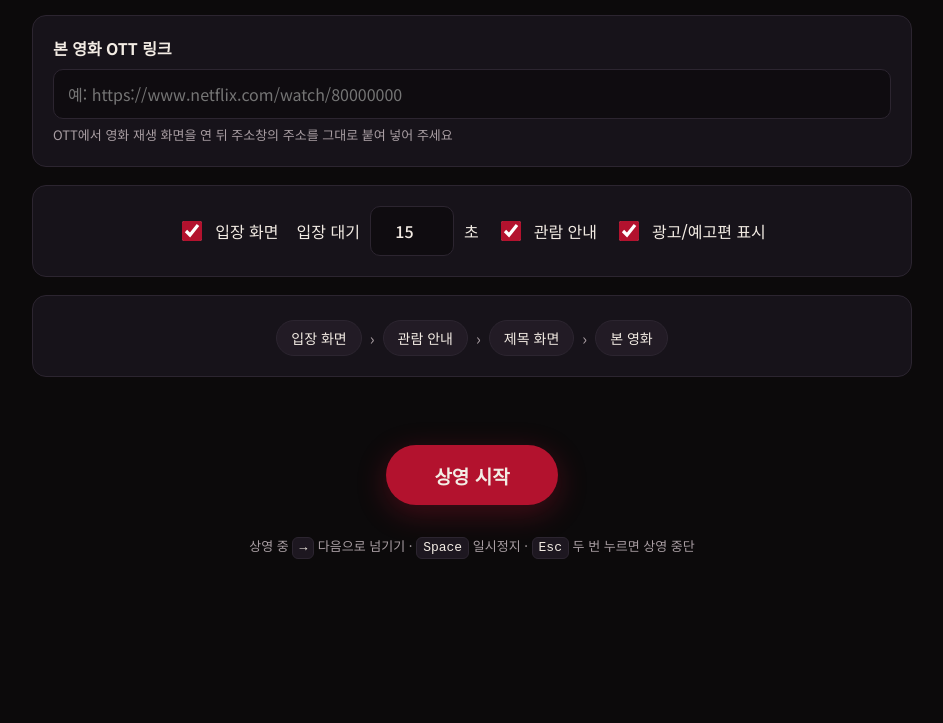
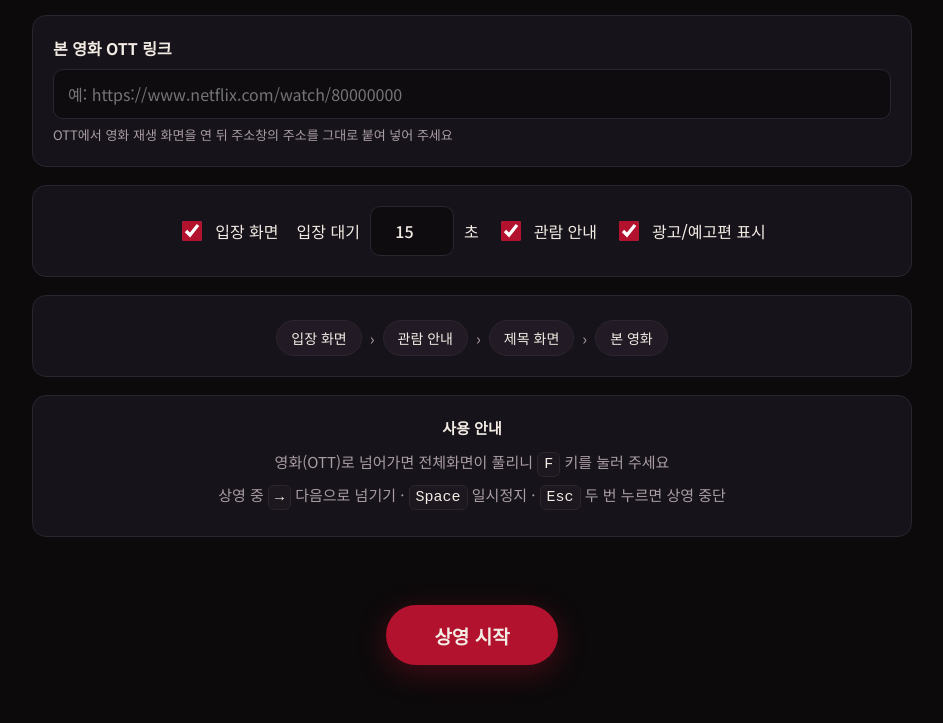
Before and after one commit to gyultaeng9780/home-theater, a plain HTML site: page index.html in a window 1280 px wide. Shown: the part 957-1680 px from the top of the page, without its empty margins (168-1111 px from the left). Before the commit the page ends 1593 px from the top, so only its background shows below. Drawn offline with Linux system fonts and the light colour scheme; a web font is replaced by a local one.

Commit message:
Update index.html

```diff
--- a/index.html
+++ b/index.html
@@ -3,7 +3,7 @@
 <head>
 <meta charset="utf-8">
 <meta name="viewport" content="width=device-width,initial-scale=1">
-<title>우리집 영화관</title>
+<title>CGV</title>
 <link rel="preconnect" href="https://fonts.googleapis.com">
 <link href="https://fonts.googleapis.com/css2?family=Gowun+Batang:wght@700&family=Noto+Sans+KR:wght@400;500;700&display=swap" rel="stylesheet">
 <style>
@@ -44,7 +44,9 @@ input:focus,textarea:focus{border-color:var(--gold)}
 #start{height:60px;padding:0 48px;border:0;border-radius:999px;background:var(--red);font-size:19px;font-weight:700;cursor:pointer;display:inline-flex;align-items:center;justify-content:center;line-height:1;box-shadow:0 8px 30px #b3122e55}
 #start:hover{background:#c8173a}#start:focus-visible{outline:3px solid var(--gold);outline-offset:3px}
 #msg{grid-column:1/-1;text-align:center;color:var(--gold);min-height:24px;margin:0}
-.keys{grid-column:1/-1;text-align:center;color:var(--dim);font-size:13px}
+.guide{text-align:center;color:var(--dim);font-size:15px}
+.guide p{margin:6px 0}
+.guide .gt{color:var(--ink);font-weight:700;margin:0 0 10px}
 kbd{display:inline-block;border:1px solid var(--line);border-radius:6px;padding:0 6px;background:#1d1720;color:var(--ink)}
 @media(max-width:700px){.wrap{grid-template-columns:minmax(0,1fr)}.brand{font-size:34px}}
 /* 상영 화면 */
@@ -79,7 +81,7 @@ kbd{display:inline-block;border:1px solid var(--line);border-radius:6px;padding:
 </head>
 <body>
 <main id="setup">
-  <h1 class="brand">우리집 영화관</h1>
+  <h1 class="brand">CGV</h1>
   <p class="sub">광고 · 예고편이 끝나면 영화가 자동으로 이어집니다</p>
   <form class="wrap" id="f">
     <div class="card full">
@@ -120,9 +122,13 @@ kbd{display:inline-block;border:1px solid var(--line);border-radius:6px;padding:
     <div class="card full">
       <div class="order" id="order"></div>
     </div>
+    <div class="card full guide">
+      <p class="gt">사용 안내</p>
+      <p>영화(OTT)로 넘어가면 전체화면이 풀리니 <kbd>F</kbd> 키를 눌러 주세요</p>
+      <p>상영 중 <kbd>→</kbd> 다음으로 넘기기 · <kbd>Space</kbd> 일시정지 · <kbd>Esc</kbd> 두 번 누르면 상영 중단</p>
+    </div>
     <p id="msg"></p>
     <div class="go"><button type="submit" id="start">상영 시작</button></div>
-    <p class="keys">상영 중 <kbd>→</kbd> 다음으로 넘기기 · <kbd>Space</kbd> 일시정지 · <kbd>Esc</kbd> 두 번 누르면 상영 중단</p>
   </form>
 </main>
 
@@ -146,7 +152,6 @@ kbd{display:inline-block;border:1px solid var(--line);border-radius:6px;padding:
   <section class="scr feature" id="sFeature">
     <div class="lab">FEATURE PRESENTATION</div>
     <h2 id="fTitle"></h2>
-    <div class="tip">영화가 열리면 <b style="color:#aaa">F</b> 키나 전체화면 버튼을 눌러 주세요</div>
   </section>
   <div id="lights"></div>
 </div>
```
